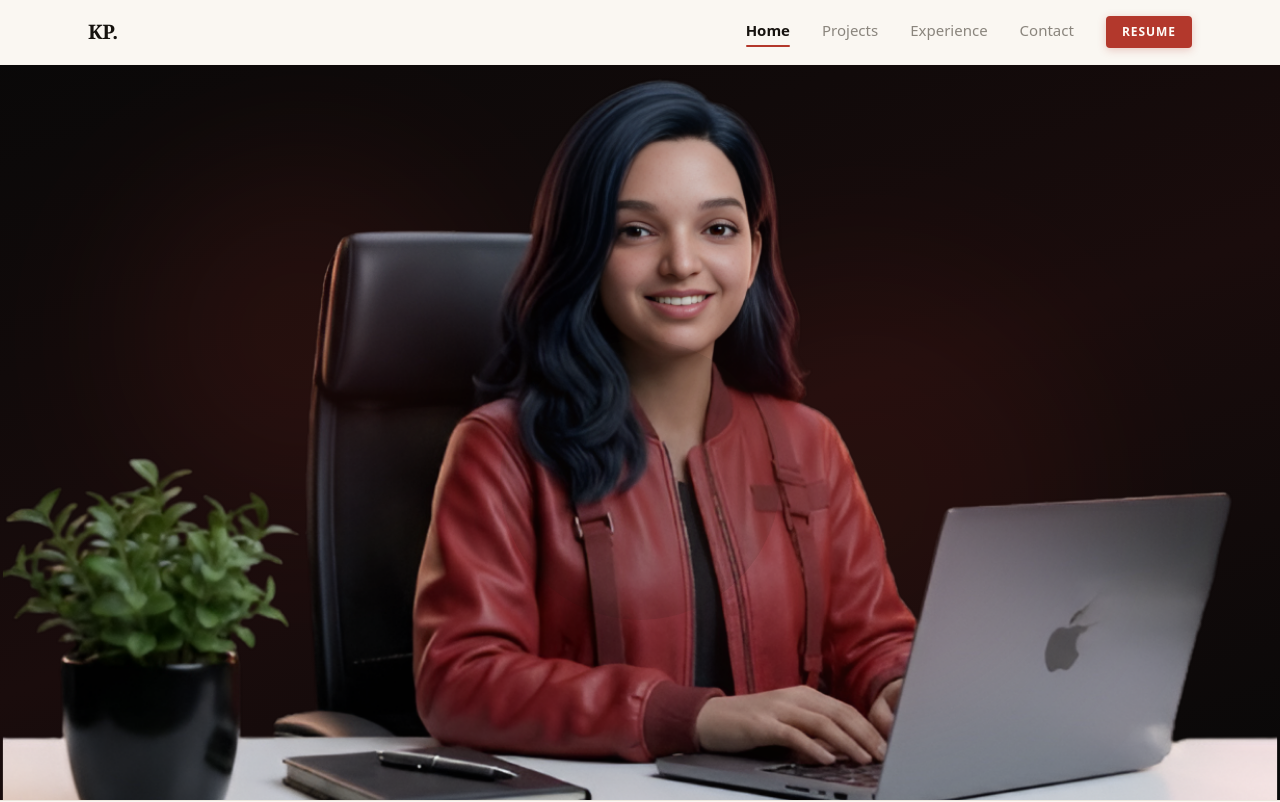
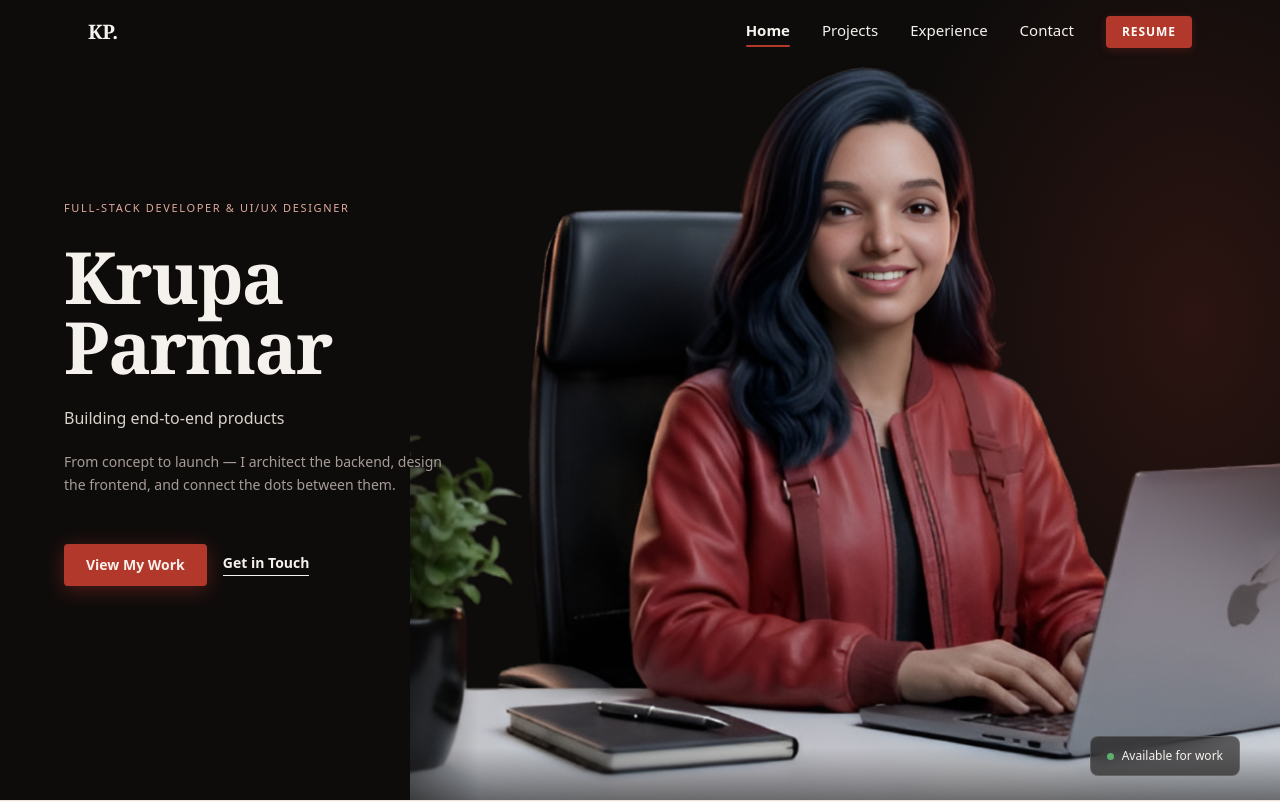
Before and after one commit to krupa06-dotcom/Portfolio, a Next.js app: page / in a window 1280 px wide. Shown: the top 802 px of the page. Built offline with nearby package versions, Linux system fonts and the light colour scheme; no server answers; the database is empty.

Commit message:
complete hero section

```diff
--- a/package.json
+++ b/package.json
@@ -19,6 +19,7 @@
   },
   "devDependencies": {
     "@types/node": "^20",
+    "@types/prop-types": "^15.7.15",
     "@types/react": "^18",
     "@types/react-dom": "^18",
     "eslint": "^8",
--- a/src/components/HeroSection.tsx
+++ b/src/components/HeroSection.tsx
@@ -1,76 +1,210 @@
 "use client";
 
-import Image from "next/image";
-import { motion, useScroll, useTransform } from "framer-motion";
+import { motion, useScroll, useTransform, useReducedMotion } from "framer-motion";
 import { useRef } from "react";
+
+const EASE = [0.16, 1, 0.3, 1] as const;
 
 export default function HeroSection() {
   const sectionRef = useRef<HTMLElement>(null);
+  const prefersReducedMotion = useReducedMotion();
   const { scrollYProgress } = useScroll({
     target: sectionRef,
     offset: ["start start", "end start"],
   });
 
-  const bgY = useTransform(scrollYProgress, [0, 1], ["0%", "18%"]);
+  const parallaxPct = prefersReducedMotion ? 0 : 10;
+  const parallaxY = useTransform(scrollYProgress, [0, 1], ["0%", `${parallaxPct}%`]);
+
+  const textAnimation = prefersReducedMotion
+    ? {}
+    : {
+        initial: { opacity: 0, y: 16 },
+        animate: { opacity: 1, y: 0 },
+        transition: { duration: 0.5, ease: EASE, delay: 0.15 },
+      };
 
   return (
     <section
       ref={sectionRef}
-      className="relative h-screen w-full flex items-center justify-center overflow-hidden"
-      style={{
-        background: "linear-gradient(160deg, #080808 0%, #110A0A 30%, #1A0C0C 55%, #080808 100%)",
-      }}
+      className="relative w-full overflow-hidden md:h-screen max-md:min-h-screen"
+      style={{ backgroundColor: "#0E0C0B" }}
     >
-      {/* ── Floating blur shapes ─────────────────────── */}
-      <div className="absolute inset-0 overflow-hidden pointer-events-none z-10">
-        <div
-          className="absolute rounded-full opacity-[0.12]"
-          style={{
-            width: 350,
-            height: 350,
-            background: "#B3382C",
-            top: "20%",
-            left: "10%",
-            filter: "blur(80px)",
-          }}
+      {/* ── Photo layer ─────────────────────────────── */}
+      <motion.div
+        className="md:absolute md:top-0 md:right-0 md:w-[68%] md:h-full max-md:relative max-md:w-full max-md:h-[45vh]"
+        style={{ y: parallaxY }}
+      >
+        <img
+          src="/krupa-avatar.png"
+          alt="Krupa Parmar — Full-Stack Developer and UI/UX Designer"
+          className="md:absolute md:inset-0 max-md:block w-full h-full object-cover"
+          style={{ objectPosition: "center top" }}
+          loading="eager"
+          fetchPriority="high"
         />
-        <div
-          className="absolute rounded-full opacity-[0.12]"
-          style={{
-            width: 450,
-            height: 450,
-            background: "#8F2C22",
-            bottom: "10%",
-            right: "15%",
-            filter: "blur(80px)",
-          }}
-        />
-        <div
-          className="absolute rounded-full opacity-[0.10]"
-          style={{
-            width: 280,
-            height: 280,
-            background: "#16130F",
-            top: "60%",
-            left: "50%",
-            transform: "translate(-50%, -50%)",
-          }}
-        />
+      </motion.div>
+
+      {/* ── Left feather-blend gradient (desktop only) ── */}
+      <div
+        className="absolute top-0 left-0 h-full pointer-events-none max-md:hidden"
+        style={{
+          width: "48%",
+          zIndex: 2,
+          background:
+            "linear-gradient(90deg, #0E0C0B 0%, #0E0C0B 38%, rgba(14,12,11,0.85) 55%, rgba(14,12,11,0) 78%)",
+        }}
+      />
+
+      {/* ── Bottom fade (desktop only) ──────────────── */}
+      <div
+        className="absolute bottom-0 left-0 w-full pointer-events-none max-md:hidden"
+        style={{
+          height: "30%",
+          zIndex: 2,
+          background:
+            "linear-gradient(0deg, rgba(14,12,11,0.5) 0%, rgba(14,12,11,0) 22%)",
+        }}
+      />
+
+      {/* ── Accent glow (desktop only) ──────────────── */}
+      <div
+        className="absolute top-0 right-0 pointer-events-none max-md:hidden"
+        style={{
+          width: "33.333%",
+          height: "100%",
+          zIndex: 1,
+          background:
+            "radial-gradient(ellipse at 80% 40%, rgba(179,56,44,0.18), transparent 65%)",
+        }}
+      />
+
+      {/* ── Desktop text block ──────────────────────── */}
+      <motion.div
+        className="absolute top-[25%] left-16 z-[2] max-w-[480px] max-md:hidden"
+        style={{ transform: "translateY(-50%)", y: parallaxY }}
+        {...textAnimation}
+      >
+        <Eyebrow />
+        <Name desktop />
+        <Subhead />
+        <Description />
+        <Actions />
+      </motion.div>
+
+      {/* ── Mobile text block ───────────────────────── */}
+      <div
+        className="hidden max-md:block px-6 py-8"
+        style={{ padding: "32px 24px" }}
+      >
+        <Eyebrow />
+        <Name />
+        <Subhead />
+        <Description />
+        <Actions />
       </div>
 
-      {/* ── Background image with parallax ─────────── */}
-      <motion.div className="absolute inset-0 z-0 flex items-center justify-center pt-16" style={{ y: bgY }}>
-        <div className="relative w-full h-full scale-[1.15]">
-          <Image
-            src="/krupa-avatar.png"
-            alt="Krupa Parmar"
-            fill
-            className="object-contain"
-            sizes="100vw"
-            priority
-          />
-        </div>
-      </motion.div>
+      {/* ── Status badge ────────────────────────────── */}
+      <div
+        className="absolute z-[2] flex items-center gap-2 max-md:top-4 max-md:left-4 md:bottom-6 md:right-10"
+        style={{
+          background: "rgba(20,17,16,0.6)",
+          backdropFilter: "blur(8px)",
+          WebkitBackdropFilter: "blur(8px)",
+          border: "0.5px solid rgba(245,241,236,0.15)",
+          borderRadius: "8px",
+          padding: "10px 16px",
+        }}
+      >
+        <span
+          className="w-[7px] h-[7px] rounded-full shrink-0"
+          style={{ backgroundColor: "#5FAE6C" }}
+        />
+        <span className="text-[12px] font-medium" style={{ color: "#F5F1EC" }}>
+          Available for work
+        </span>
+      </div>
     </section>
   );
 }
+
+/* ── Sub-components to avoid repetition ─────────────── */
+
+function Eyebrow() {
+  return (
+    <p
+      className="text-[11px] uppercase tracking-[0.15em] mb-6"
+      style={{ color: "#E0A99E" }}
+    >
+      Full-Stack Developer &amp; UI/UX Designer
+    </p>
+  );
+}
+
+function Name({ desktop }: { desktop?: boolean }) {
+  return (
+    <h1
+      className={`font-bold leading-[0.98] mb-6 font-heading ${desktop ? "text-[72px]" : "text-[40px]"}`}
+      style={{ color: "#F5F1EC" }}
+    >
+      Krupa Parmar
+    </h1>
+  );
+}
+
+function Subhead() {
+  return (
+    <p className="text-[16px] font-medium mb-5" style={{ color: "#D8D2C9" }}>
+      Building end-to-end products
+    </p>
+  );
+}
+
+function Description() {
+  return (
+    <p
+      className="text-[14px] leading-[1.65] mb-12 max-md:w-full"
+      style={{ color: "#A69C97", maxWidth: "400px" }}
+    >
+      From concept to launch — I architect the backend, design the frontend, and
+      connect the dots between them.
+    </p>
+  );
+}
+
+function Actions() {
+  return (
+    <div className="flex items-center gap-4">
+      <a
+        href="/projects"
+        className="inline-flex items-center gap-2 px-[22px] py-[11px] rounded text-sm font-semibold no-underline transition-all duration-200"
+        style={{
+          backgroundColor: "#B3382C",
+          color: "#FBEFEC",
+          boxShadow: "0 4px 20px rgba(179,56,44,0.4)",
+        }}
+        onMouseEnter={(e) => {
+          (e.currentTarget as HTMLAnchorElement).style.backgroundColor =
+            "#8F2C22";
+        }}
+        onMouseLeave={(e) => {
+          (e.currentTarget as HTMLAnchorElement).style.backgroundColor =
+            "#B3382C";
+        }}
+      >
+        View My Work
+      </a>
+      <a
+        href="/contact"
+        className="text-sm font-semibold no-underline"
+        style={{
+          color: "#F5F1EC",
+          borderBottom: "1px solid",
+          paddingBottom: "2px",
+        }}
+      >
+        Get in Touch
+      </a>
+    </div>
+  );
+}
--- a/src/components/Nav.tsx
+++ b/src/components/Nav.tsx
@@ -2,7 +2,8 @@
 
 import Link from "next/link";
 import { usePathname } from "next/navigation";
-import { motion, useScroll, useTransform, useMotionTemplate } from "framer-motion";
+import { motion, useScroll, useTransform, useMotionTemplate, useMotionValueEvent } from "framer-motion";
+import { useState } from "react";
 
 const links = [
   { href: "/", label: "Home" },
@@ -17,13 +18,23 @@ export default function Nav() {
 
   const isHome = pathname === "/";
 
-  const bgOpacity   = useTransform(scrollY, [0, 40], [isHome ? 1 : 0, 0.88]);
+  const bgOpacity   = useTransform(scrollY, [0, 40], [isHome ? 0 : 0, 0.88]);
   const blurPx      = useTransform(scrollY, [0, 40], [isHome ? 0 : 0, 14]);
-  const borderAlpha = useTransform(scrollY, [0, 40], [isHome ? 0.12 : 0, 0.12]);
+  const borderAlpha = useTransform(scrollY, [0, 40], [isHome ? 0 : 0, 0.12]);
 
   const bg  = useMotionTemplate`rgba(250, 247, 242, ${bgOpacity})`;
   const blur = useMotionTemplate`blur(${blurPx}px)`;
   const bdr = useMotionTemplate`rgba(228, 221, 209, ${borderAlpha})`;
+
+  const [isLightNav, setIsLightNav] = useState(isHome);
+  useMotionValueEvent(scrollY, "change", (latest) => {
+    if (isHome) {
+      setIsLightNav(latest < 40);
+    }
+  });
+
+  const linkColor = isLightNav ? "#F5F1EC" : undefined;
+  const activeLinkColor = isLightNav ? "#F5F1EC" : "#16130F";
 
   return (
     <motion.header
@@ -31,11 +42,11 @@ export default function Nav() {
       className="fixed top-0 left-0 right-0 z-50 border-b"
     >
       <nav className="max-w-6xl mx-auto px-6 h-16 flex items-center justify-between">
-        {/* Logo — heading color, max contrast */}
+        {/* Logo */}
         <Link
           href="/"
-          className="font-heading font-bold text-xl tracking-[-0.02em] text-heading no-underline"
-          style={{ color: "#16130F" }}
+          className="font-heading font-bold text-xl tracking-[-0.02em] no-underline transition-colors duration-200"
+          style={{ color: isLightNav ? "#F5F1EC" : "#16130F" }}
         >
           KP.
         </Link>
@@ -49,16 +60,15 @@ export default function Nav() {
                 href={link.href}
                 className={[
                   "font-body text-[15px] relative pb-1 no-underline transition-colors duration-200",
-                  // Active: heading color (near-black), always-visible accent underline
                   active
-                    ? "text-heading font-semibold"
-                    : "text-muted hover:text-heading font-normal",
+                    ? "font-semibold"
+                    : "hover:text-heading font-normal",
+                  isLightNav ? "" : (active ? "text-heading" : "text-muted"),
                 ].join(" ")}
-                style={{ color: active ? "#16130F" : undefined }}
+                style={{ color: active ? activeLinkColor : linkColor }}
               >
                 {link.label}
 
-                {/* Active indicator — permanent, accent colored, visible on light bg */}
                 {active && (
                   <motion.span
                     layoutId="nav-indicator"
@@ -70,7 +80,7 @@ export default function Nav() {
             );
           })}
 
-          {/* Resume button — primary button with warm shadow */}
+          {/* Resume button */}
           <a
             href={`${process.env.NEXT_PUBLIC_SUPABASE_URL}/storage/v1/object/public/resume/resume.pdf`}
             target="_blank"
--- a/tailwind.config.ts
+++ b/tailwind.config.ts
@@ -36,6 +36,8 @@ const config: Config = {
         "aurora-1": "aurora-1 22s ease-in-out infinite alternate",
         "aurora-2": "aurora-2 18s ease-in-out infinite alternate",
         "marquee": "marquee 40s linear infinite",
+        "typing": "typing 2s steps(12) 0.5s forwards",
+        "blink": "blink 0.7s step-end 0.5s infinite",
       },
       keyframes: {
         "aurora-1": {
@@ -52,6 +54,13 @@ const config: Config = {
           "0%": { transform: "translateX(0)" },
           "100%": { transform: "translateX(-50%)" },
         },
+        "typing": {
+          "from": { width: "0" },
+          "to": { width: "100%" },
+        },
+        "blink": {
+          "50%": { borderColor: "transparent" },
+        },
       },
     },
   },
```
Also changed, not shown: 1 other file (tests, documents, lock files or other folders).
